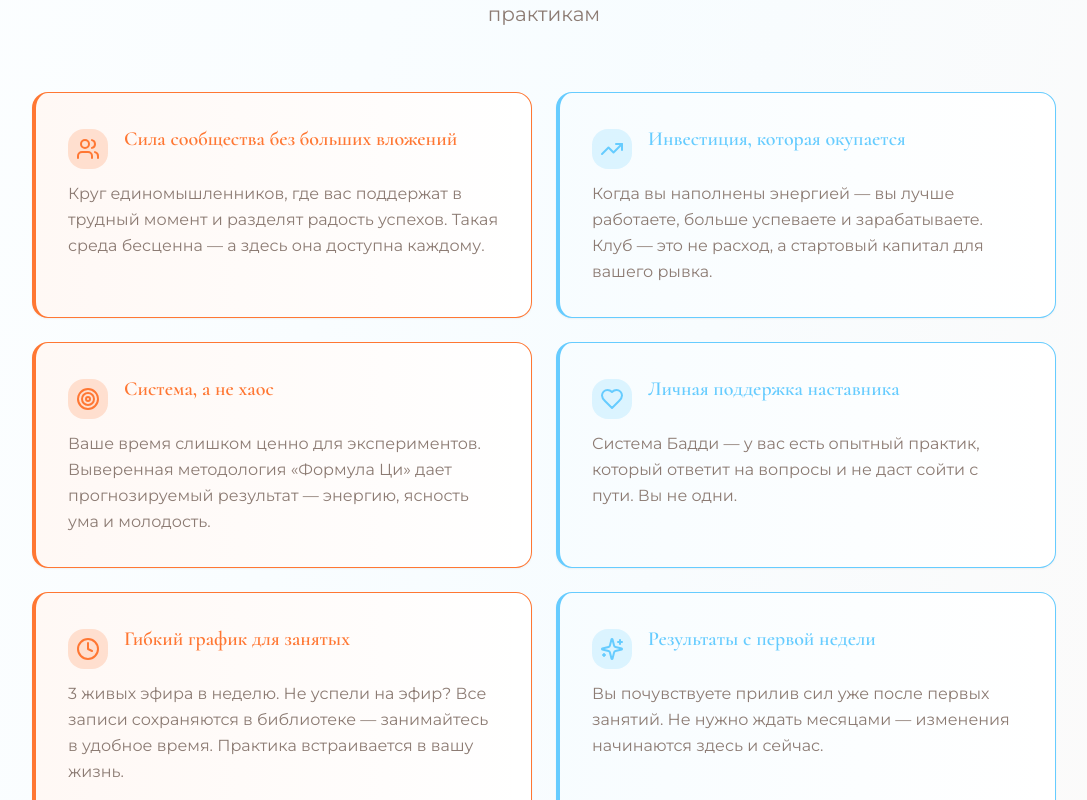
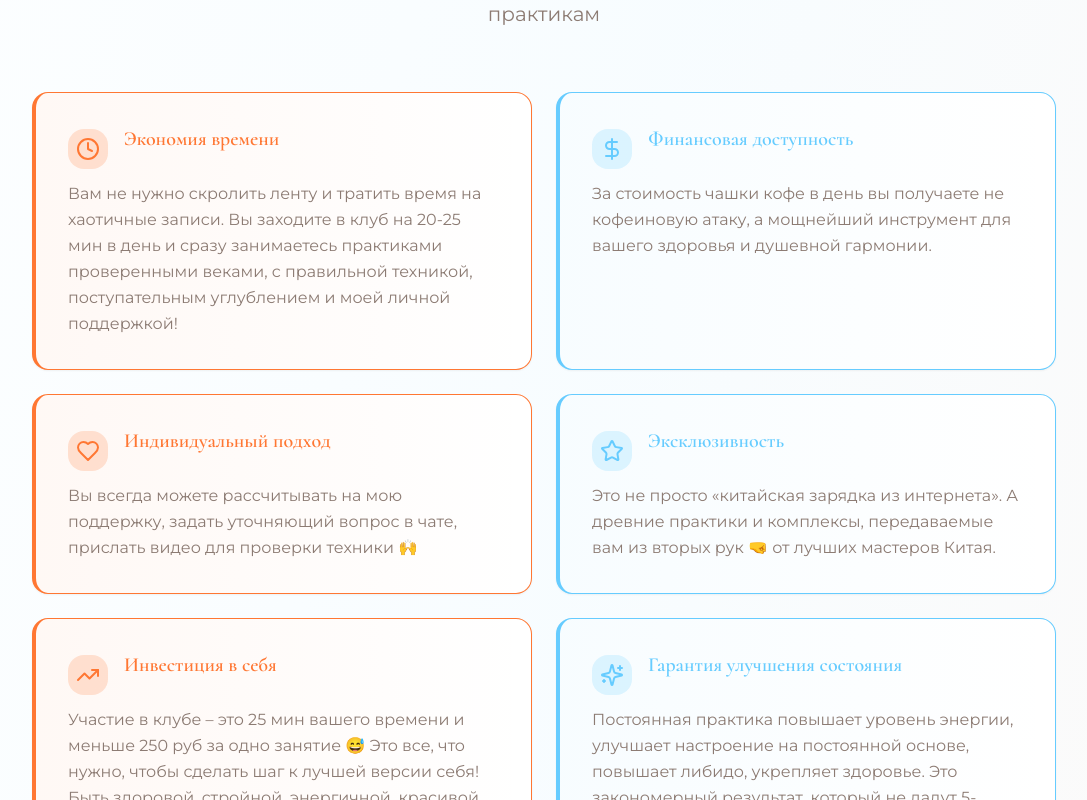
Before and after one commit to pr-poehali-dev/formula-qi-landing-page, a React (Vite) app: page / in a window 1280 px wide. Shown: the part 2400-3200 px from the top of the page, without its empty margins (96-1183 px from the left). Built offline with nearby package versions, Linux system fonts and the light colour scheme.

Commit message:
refactor: переработка раздела "Почему клуб Формула ци"

```diff
--- a/src/pages/Index.tsx
+++ b/src/pages/Index.tsx
@@ -163,75 +163,77 @@ const Index = () => {
             <Card className="p-8 border-l-4 border-primary hover:shadow-2xl transition-all hover:-translate-y-1 bg-gradient-to-r from-primary/5 to-transparent">
               <div className="flex items-start gap-4 mb-3">
                 <div className="bg-primary/20 p-2 rounded-lg mt-1">
-                  <Icon name="Users" size={24} className="text-primary" />
+                  <Icon name="Clock" size={24} className="text-primary" />
                 </div>
                 <h3 className="font-serif text-xl font-semibold text-primary">
-                  Сила сообщества без больших вложений
+                  Экономия времени
                 </h3>
               </div>
               <p className="text-muted-foreground leading-relaxed">
-                Круг единомышленников, где вас поддержат в трудный момент и разделят радость успехов.
-                Такая среда бесценна — а здесь она доступна каждому.
+                Вам не нужно скролить ленту и тратить время на хаотичные записи.
+                Вы заходите в клуб на 20-25 мин в день и сразу занимаетесь практиками проверенными веками,
+                с правильной техникой, поступательным углублением и моей личной поддержкой!
               </p>
             </Card>
 
             <Card className="p-8 border-l-4 border-secondary hover:shadow-2xl transition-all hover:-translate-y-1 bg-gradient-to-r from-secondary/5 to-transparent">
               <div className="flex items-start gap-4 mb-3">
                 <div className="bg-secondary/20 p-2 rounded-lg mt-1">
-                  <Icon name="TrendingUp" size={24} className="text-secondary" />
+                  <Icon name="DollarSign" size={24} className="text-secondary" />
                 </div>
                 <h3 className="font-serif text-xl font-semibold text-secondary">
-                  Инвестиция, которая окупается
+                  Финансовая доступность
                 </h3>
               </div>
               <p className="text-muted-foreground leading-relaxed">
-                Когда вы наполнены энергией — вы лучше работаете, больше успеваете и зарабатываете.
-                Клуб — это не расход, а стартовый капитал для вашего рывка.
+                За стоимость чашки кофе в день вы получаете не кофеиновую атаку, а мощнейший инструмент
+                для вашего здоровья и душевной гармонии.
               </p>
             </Card>
 
             <Card className="p-8 border-l-4 border-primary hover:shadow-2xl transition-all hover:-translate-y-1 bg-gradient-to-r from-primary/5 to-transparent">
               <div className="flex items-start gap-4 mb-3">
                 <div className="bg-primary/20 p-2 rounded-lg mt-1">
-                  <Icon name="Target" size={24} className="text-primary" />
+                  <Icon name="Heart" size={24} className="text-primary" />
                 </div>
                 <h3 className="font-serif text-xl font-semibold text-primary">
-                  Система, а не хаос
+                  Индивидуальный подход
                 </h3>
               </div>
               <p className="text-muted-foreground leading-relaxed">
-                Ваше время слишком ценно для экспериментов. Выверенная методология «Формула Ци»
-                дает прогнозируемый результат — энергию, ясность ума и молодость.
+                Вы всегда можете рассчитывать на мою поддержку, задать уточняющий вопрос в чате,
+                прислать видео для проверки техники 🙌
               </p>
             </Card>
 
             <Card className="p-8 border-l-4 border-secondary hover:shadow-2xl transition-all hover:-translate-y-1 bg-gradient-to-r from-secondary/5 to-transparent">
               <div className="flex items-start gap-4 mb-3">
                 <div className="bg-secondary/20 p-2 rounded-lg mt-1">
-                  <Icon name="Heart" size={24} className="text-secondary" />
+                  <Icon name="Star" size={24} className="text-secondary" />
                 </div>
                 <h3 className="font-serif text-xl font-semibold text-secondary">
-                  Личная поддержка наставника
+                  Эксклюзивность
                 </h3>
               </div>
               <p className="text-muted-foreground leading-relaxed">
-                Система Бадди — у вас есть опытный практик, который ответит на вопросы
-                и не даст сойти с пути. Вы не одни.
+                Это не просто «китайская зарядка из интернета». А древние практики и комплексы,
+                передаваемые вам из вторых рук 🤜 от лучших мастеров Китая.
               </p>
             </Card>
 
             <Card className="p-8 border-l-4 border-primary hover:shadow-2xl transition-all hover:-translate-y-1 bg-gradient-to-r from-primary/5 to-transparent">
               <div className="flex items-start gap-4 mb-3">
                 <div className="bg-primary/20 p-2 rounded-lg mt-1">
-                  <Icon name="Clock" size={24} className="text-primary" />
+                  <Icon name="TrendingUp" size={24} className="text-primary" />
                 </div>
                 <h3 className="font-serif text-xl font-semibold text-primary">
-                  Гибкий график для занятых
+                  Инвестиция в себя
                 </h3>
               </div>
               <p className="text-muted-foreground leading-relaxed">
-                3 живых эфира в неделю. Не успели на эфир?
-                Все записи сохраняются в библиотеке — занимайтесь в удобное время. Практика встраивается в вашу жизнь.
+                Участие в клубе – это 25 мин вашего времени и меньше 250 руб за одно занятие 😅
+                Это все, что нужно, чтобы сделать шаг к лучшей версии себя!
+                Быть здоровой, стройной, энергичной, красивой можно в любом возрасте – это база.
               </p>
             </Card>
 
@@ -241,12 +243,28 @@ const Index = () => {
                   <Icon name="Sparkles" size={24} className="text-secondary" />
                 </div>
                 <h3 className="font-serif text-xl font-semibold text-secondary">
-                  Результаты с первой недели
+                  Гарантия улучшения состояния
                 </h3>
               </div>
               <p className="text-muted-foreground leading-relaxed">
-                Вы почувствуете прилив сил уже после первых занятий. Не нужно ждать месяцами —
-                изменения начинаются здесь и сейчас.
+                Постоянная практика повышает уровень энергии, улучшает настроение на постоянной основе,
+                повышает либидо, укрепляет здоровье. Это закономерный результат, который не дадут
+                5-минутные повторы за рилсами. Только регулярные занятия с поступательным углублением!
+              </p>
+            </Card>
+
+            <Card className="p-8 border-l-4 border-primary hover:shadow-2xl transition-all hover:-translate-y-1 bg-gradient-to-r from-primary/5 to-transparent">
+              <div className="flex items-start gap-4 mb-3">
+                <div className="bg-primary/20 p-2 rounded-lg mt-1">
+                  <Icon name="Users" size={24} className="text-primary" />
+                </div>
+                <h3 className="font-serif text-xl font-semibold text-primary">
+                  Поддерживающее окружение
+                </h3>
+              </div>
+              <p className="text-muted-foreground leading-relaxed">
+                Когда ты знаешь, что в этот ранний час с тобой занимаются десятки таких же, как ты по всему миру –
+                такую мотивацию переоценить невозможно! А еще это отличный шанс найти новых друзей и подруг.
               </p>
             </Card>
           </div>
```
